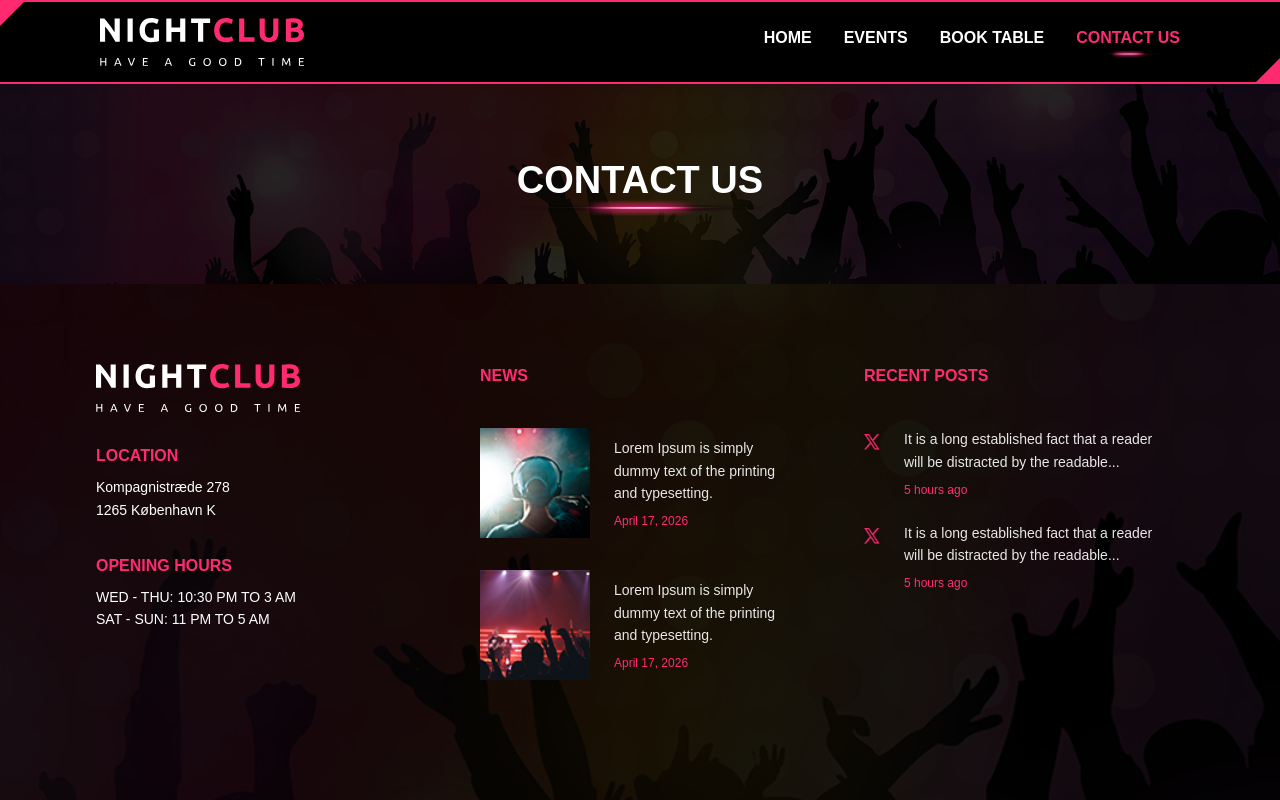
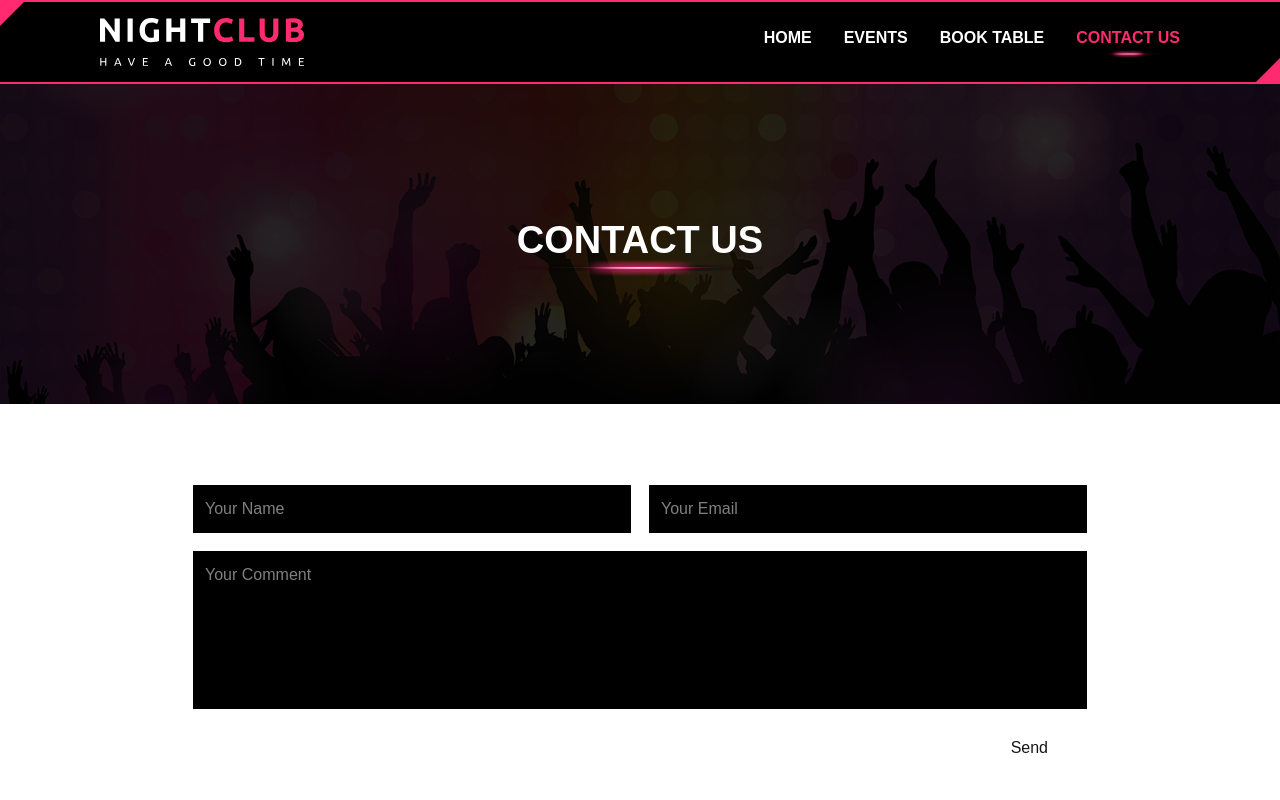
Before and after one commit to Moni2206/night-club-2026, a Next.js app in the folder night-club-web/: page /contact in a window 1280 px wide. Shown: the top 800 px of the page. Built offline with nearby package versions, Linux system fonts and the light colour scheme.

Commit message:
Add Zod validation to contact form and enhance booking page functionality

```diff
--- a/night-club-web/package.json
+++ b/night-club-web/package.json
@@ -10,7 +10,8 @@
   "dependencies": {
     "next": "16.2.4",
     "react": "19.2.4",
-    "react-dom": "19.2.4"
+    "react-dom": "19.2.4",
+    "zod": "^4.4.3"
   },
   "devDependencies": {
     "@tailwindcss/postcss": "^4",
--- a/night-club-web/src/app/book-table/page.js
+++ b/night-club-web/src/app/book-table/page.js
@@ -1,19 +1,40 @@
 "use client";
+
+import { z } from "zod";
 import { useSearchParams } from "next/navigation";
-
 import { useEffect, useState } from "react";
 
 const BASE_URL = "https://night-club-th9v.onrender.com";
+
+// ZOD SCHEMA
+const reservationSchema = z.object({
+  name: z.string().min(2, "Name must be at least 2 characters").max(50, "Name is too long"),
+
+  email: z.string().email("Invalid email address"),
+
+  guests: z.coerce.number().min(1, "Minimum 1 guest").max(12, "Maximum 12 guests"),
+
+  phone: z
+    .string()
+    .min(8, "Phone number is too short")
+    .regex(/^[0-9+\s]+$/, "Invalid phone number"),
+
+  eventId: z.string().min(1, "Please select an event"),
+
+  table: z.string().min(1, "Please select a table"),
+
+  content: z.string().optional(),
+});
 
 export default function Home() {
   const [selectedTable, setSelectedTable] = useState("");
   const [reservations, setReservations] = useState([]);
   const [events, setEvents] = useState([]);
+  const [selectedEvent, setSelectedEvent] = useState("");
+
   const searchParams = useSearchParams();
 
-  const [selectedEvent, setSelectedEvent] = useState("");
-
-  // LOAD RESERVATIONS
+  // LOAD EVENT FROM URL
   useEffect(() => {
     const eventFromUrl = searchParams.get("event");
 
@@ -21,10 +42,11 @@ export default function Home() {
       setSelectedEvent(eventFromUrl);
     }
   }, [searchParams]);
+
+  // LOAD RESERVATIONS
   useEffect(() => {
     async function loadReservations() {
       const res = await fetch(`${BASE_URL}/reservations`);
-
       const data = await res.json();
 
       setReservations(data);
@@ -37,7 +59,6 @@ export default function Home() {
   useEffect(() => {
     async function loadEvents() {
       const res = await fetch(`${BASE_URL}/events`);
-
       const data = await res.json();
 
       setEvents(data);
@@ -46,7 +67,7 @@ export default function Home() {
     loadEvents();
   }, []);
 
-  // CHECK IF TABLE IS RESERVED
+  // CHECK RESERVED TABLE
   function isTableReserved(tableNumber) {
     return reservations.some((reservation) => reservation.table === tableNumber);
   }
@@ -55,30 +76,42 @@ export default function Home() {
   async function handleSubmit(e) {
     e.preventDefault();
 
+    const formData = new FormData(e.target);
+
+    const rawData = {
+      name: formData.get("name"),
+      email: formData.get("email"),
+      guests: formData.get("guests"),
+      phone: formData.get("phone"),
+      content: formData.get("content"),
+      eventId: selectedEvent,
+      table: selectedTable,
+    };
+
+    // VALIDATE WITH ZOD
+    const result = reservationSchema.safeParse(rawData);
+
+    if (!result.success) {
+      const firstError = result.error.issues[0]?.message || "Validation error";
+
+      alert(firstError);
+      return;
+    }
+
+    // CHECK TABLE
     if (isTableReserved(selectedTable)) {
       alert("Dette bord er allerede reserveret");
       return;
     }
 
-    const formData = new FormData(e.target);
-
-    const reservation = {
-      name: formData.get("name"),
-      email: formData.get("email"),
-      table: selectedTable,
-      guests: formData.get("guests"),
-      date: formData.get("date"),
-      phone: formData.get("phone"),
-      eventId: selectedEvent,
-    };
+    // VALID DATA
+    const reservation = result.data;
 
     const res = await fetch(`${BASE_URL}/reservations`, {
       method: "POST",
-
       headers: {
         "Content-Type": "application/json",
       },
-
       body: JSON.stringify(reservation),
     });
 
@@ -89,6 +122,7 @@ export default function Home() {
 
     alert("Reservation gennemført!");
 
+    // UPDATE RESERVATIONS
     const updatedReservations = await fetch(`${BASE_URL}/reservations`);
 
     const updatedData = await updatedReservations.json();
@@ -97,6 +131,7 @@ export default function Home() {
 
     e.target.reset();
     setSelectedTable("");
+    setSelectedEvent("");
   }
 
   return (
@@ -124,13 +159,13 @@ export default function Home() {
               <div className="relative">
                 <img src="/assets/table/table_1.png" alt="Table 1" className="cursor-pointer" />
 
-                {isTableReserved("3") && (
+                {isTableReserved("1") && (
                   <div className="absolute inset-0  flex items-center justify-center">
                     <span className="text-white font-bold text-lg">BOOKED</span>
                   </div>
                 )}
               </div>
-              <p className={`absolute inset-0 flex items-center justify-center text-2xl font-bold ${isTableReserved("3") ? "text-transparent" : "text-white"}`}>3</p>
+              <p className={`absolute inset-0 flex items-center justify-center text-2xl font-bold ${isTableReserved("1") ? "text-transparent" : "text-white"}`}>1</p>
             </button>
           </div>
 
@@ -140,13 +175,13 @@ export default function Home() {
               <div className="relative">
                 <img src="/assets/table/table_1.png" alt="Table 2" className="cursor-pointer" />
 
-                {isTableReserved("3") && (
+                {isTableReserved("2") && (
                   <div className="absolute inset-0  flex items-center justify-center">
                     <span className="text-white font-bold text-lg">BOOKED</span>
                   </div>
                 )}
               </div>
-              <p className={`absolute inset-0 flex items-center justify-center text-2xl font-bold ${isTableReserved("2") ? "text-transparent" : "text-white"}`}>2</p>{" "}
+              <p className={`absolute inset-0 flex items-center justify-center text-2xl font-bold ${isTableReserved("2") ? "text-transparent" : "text-white"}`}>2</p>
             </button>
           </div>
 
@@ -163,11 +198,6 @@ export default function Home() {
                     </div>
                   )}
                 </div>
-                {isTableReserved("3") && (
-                  <div className="absolute inset-0  flex items-center justify-center">
-                    <span className="text-white font-bold text-lg">BOOKED</span>
-                  </div>
-                )}
               </div>
               <p className={`absolute inset-0 flex items-center justify-center text-2xl font-bold ${isTableReserved("3") ? "text-transparent" : "text-white"}`}>3</p>{" "}
             </button>
@@ -370,13 +400,13 @@ export default function Home() {
         <div className="gap-6 p-10">
           <form onSubmit={handleSubmit} className="grid gap-4">
             <div className="grid grid-cols-2 gap-4">
-              <input name="name" placeholder="Your Name" className="p-3 bg-black border w-full" />
+              <input name="name" placeholder="Your Name" required minLength={2} maxLength={50} className="p-3 bg-black border w-full" />
 
-              <input name="email" type="email" placeholder="Your Email" className="p-3 bg-black border w-full" />
+              <input name="email" type="email" required placeholder="Your Email" className="p-3 bg-black border w-full" />
 
               <input value={selectedTable} readOnly placeholder="Table Number" className="p-3 bg-black border w-full" />
 
-              <input name="guests" placeholder="Number of Guests" className="p-3 bg-black border w-full" />
+              <input name="guests" placeholder="Number of Guests" type="number" min="1" max="12" className="p-3 bg-black border w-full" />
 
               <select name="event" value={selectedEvent} onChange={(e) => setSelectedEvent(e.target.value)} className="p-3 bg-black border w-full text-white">
                 <option value="">Choose Night</option>
@@ -388,7 +418,7 @@ export default function Home() {
                 ))}
               </select>
 
-              <input name="phone" placeholder="Your Contact Number" className="p-3 bg-black border w-full" />
+              <input name="phone" placeholder="Your Contact Number" pattern="[0-9\s+]+" required className="p-3 bg-black border w-full" />
             </div>
 
             <textarea name="content" placeholder="Your Comment" className="pb-58 bg-black border border-white"></textarea>
--- a/night-club-web/src/app/contact/page.js
+++ b/night-club-web/src/app/contact/page.js
@@ -1,11 +1,74 @@
-import Image from "next/image";
+"use client";
+
+import { useState } from "react";
+
+const BASE_URL = "https://night-club-th9v.onrender.com";
 
 export default function Home() {
+  const [form, setForm] = useState({
+    name: "",
+    email: "",
+    message: "",
+  });
+
+  const [loading, setLoading] = useState(false);
+  const [success, setSuccess] = useState("");
+  const [error, setError] = useState("");
+
+  // INPUT CHANGE
+  const handleChange = (e) => {
+    setForm({
+      ...form,
+      [e.target.name]: e.target.value,
+    });
+  };
+
+  // SUBMIT
+  const handleSubmit = async (e) => {
+    e.preventDefault();
+
+    setSuccess("");
+    setError("");
+
+    if (!form.name || !form.email || !form.message) {
+      setError("Please fill in all fields.");
+      return;
+    }
+
+    setLoading(true);
+
+    try {
+      const res = await fetch(`${BASE_URL}/contact_messages`, {
+        method: "POST",
+        headers: {
+          "Content-Type": "application/json",
+        },
+        body: JSON.stringify(form),
+      });
+
+      if (!res.ok) {
+        throw new Error();
+      }
+
+      setSuccess("Message sent successfully!");
+
+      setForm({
+        name: "",
+        email: "",
+        message: "",
+      });
+    } catch (err) {
+      setError("Something went wrong. Please try again.");
+    } finally {
+      setLoading(false);
+    }
+  };
+
   return (
-    <div className="">
+    <div className="min-h-screen">
       {/* HERO */}
       <div
-        className="relative h-50 flex items-center justify-center text-white"
+        className="relative h-64 md:h-80 flex items-center justify-center text-white"
         style={{
           backgroundImage: "url('/assets/bg/footerbg.jpg')",
           backgroundSize: "cover",
@@ -16,6 +79,28 @@ export default function Home() {
 
         <h1 className="relative text-[32px] md:text-[38px] font-bold z-10 bg-[url('/assets/bottom_line.png')] bg-bottom bg-no-repeat pb-2 [background-size:140%_18px]">CONTACT US</h1>
       </div>
+
+      {/* FORM */}
+      <div className="px-4 md:px-20 xl:px-40 py-10">
+        <form onSubmit={handleSubmit} className="mt-10 grid grid-cols-1 gap-4 max-w-4xl mx-auto">
+          <div className="grid grid-cols-1 md:grid-cols-2 gap-4">
+            <input type="text" name="name" placeholder="Your Name" value={form.name} onChange={handleChange} className="p-3 bg-black border border-white w-full text-white" />
+
+            <input type="email" name="email" placeholder="Your Email" value={form.email} onChange={handleChange} className="p-3 bg-black border border-white w-full text-white" />
+          </div>
+
+          <textarea name="message" placeholder="Your Comment" value={form.message} onChange={handleChange} className="p-3 h-40 bg-black border border-white w-full text-white resize-none" />
+
+          {error && <p>{error}</p>}
+          {success && <p>{success}</p>}
+
+          <div className="flex justify-end">
+            <button type="submit" disabled={loading} className="px-10 py-2 border-y-2 border-white w-fit">
+              {loading ? "Sending..." : "Send"}
+            </button>
+          </div>
+        </form>
+      </div>
     </div>
   );
 }
--- a/night-club-web/src/app/events/[slug]/page.js
+++ b/night-club-web/src/app/events/[slug]/page.js
@@ -2,9 +2,9 @@ import Comments from "@/components/events/Comments";
 import Link from "next/link";
 
 const BASE_URL = "https://night-club-th9v.onrender.com";
-
 export default async function EventPage({ params }) {
-  const { slug } = await params;
+  const resolvedParams = await params;
+  const slug = resolvedParams.slug;
 
   const res = await fetch(`${BASE_URL}/events`, {
     cache: "no-store",
```
Also changed, not shown: 1 other file (tests, documents, lock files or other folders).
